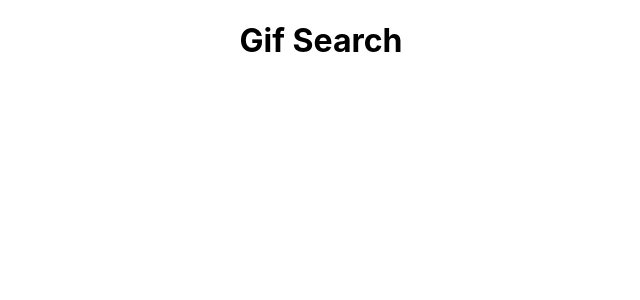
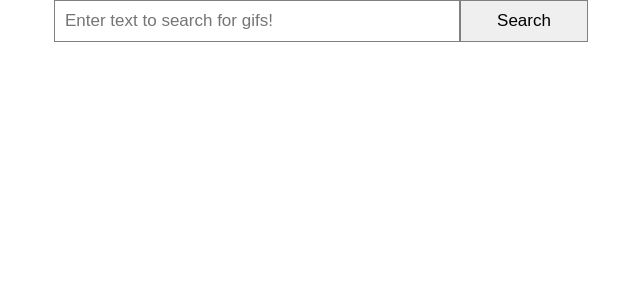
Before and after one commit to urnotjessie/gif-search-react-app-frontend, a React (Create React App) app: page / in a window 1280 px wide. Shown: the top 300 px of the page, without its empty margins (319-959 px from the left). Built offline with nearby package versions, Linux system fonts and the light colour scheme.

Commit message:
setup SearchBar

```diff
--- a/src/App.css
+++ /dev/null
@@ -1,3 +0,0 @@
-.App {
-  text-align: center;
-}
--- a/src/App.js
+++ /dev/null
@@ -1,14 +0,0 @@
-import React, { Component } from 'react';
-import './App.css';
-
-class App extends Component {
-  render() {
-    return (
-      <div className="App">
-        <h1>Gif Search</h1>
-      </div>
-    );
-  }
-}
-
-export default App;
--- /dev/null
+++ b/src/components/SearchBar.js
@@ -0,0 +1,33 @@
+import React, { Component } from 'react';
+
+class SearchBar extends Component {
+
+  state = {
+    term: ''
+  }
+
+  handleChange = (event) => {
+    this.setState({
+      term: event.target.value
+    });
+  }
+
+  handleSubmit = (event) => {
+    event.preventDefault();
+    this.props.fetchGif(this.state.term);
+    this.setState({term: ''})
+  }
+
+  render() {
+    return (
+      <div className="searchbar">
+        <form onSubmit={this.handleSubmit}>
+          <input type="text" value={this.state.term} onChange={this.handleChange} placeholder="Enter text to search for gifs!" />
+          <input id="submit-button" type="submit" value="Search" />
+        </form>
+      </div>
+    )
+  }
+}
+
+export default SearchBar;
--- /dev/null
+++ b/src/containers/App.css
@@ -0,0 +1,17 @@
+.App {
+  text-align: center;
+}
+
+input {
+  padding: 10px;
+  font-size: 17px;
+  border: 1px solid grey;
+  float: center;
+  width: 30%;
+  /* background: #f1f1f1; */
+}
+
+#submit-button {
+  font-size: 17px;
+  width: 10%;
+}
--- /dev/null
+++ b/src/containers/App.js
@@ -0,0 +1,32 @@
+import React, { Component } from 'react';
+import './App.css';
+import SearchBar from '../components/SearchBar';
+
+class App extends Component {
+
+  state = {
+    gifs: []
+  }
+
+  fetchGif = (query) => {
+    fetch(`http://api.giphy.com/v1/gifs/search?q=${query}&api_key=dc6zaTOxFJmzC&rating=g`)
+      .then(res => res.json())
+      .then(json => {
+        debugger
+        this.setState({
+          gifs: json.data.map(gif => gif.images.original.url)
+        })
+      })
+  }
+
+  render() {
+    return (
+      <div className="App">
+        <SearchBar fetchGif={this.fetchGif}/>
+        {/*<GifsContainer />*/}
+      </div>
+    );
+  }
+}
+
+export default App;
--- a/src/index.js
+++ b/src/index.js
@@ -1,7 +1,7 @@
 import React from 'react';
 import ReactDOM from 'react-dom';
 import './index.css';
-import App from './App';
+import App from './containers/App';
 import * as serviceWorker from './serviceWorker';
 
 ReactDOM.render(<App />, document.getElementById('root'));
```
Also changed, not shown: src/containers/GifsContainer.js (added).
